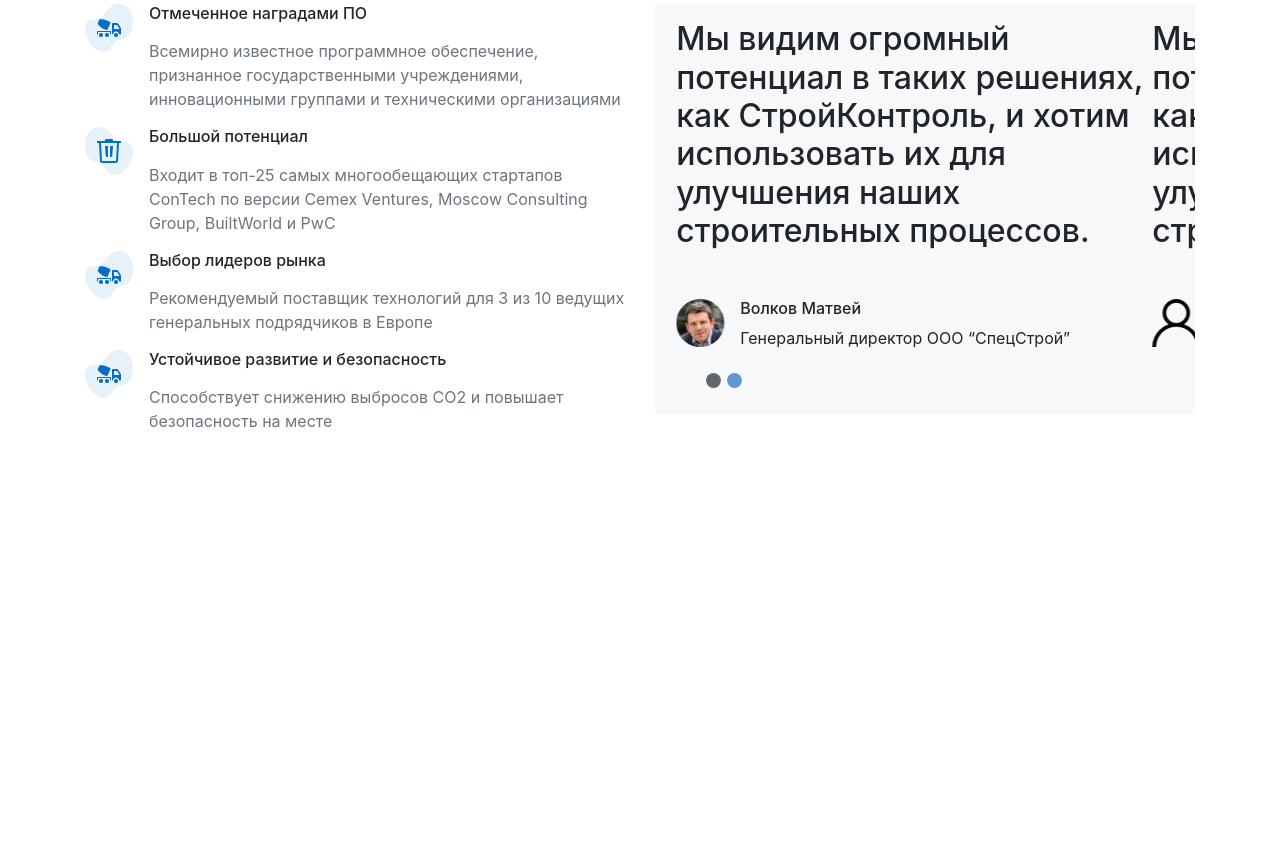
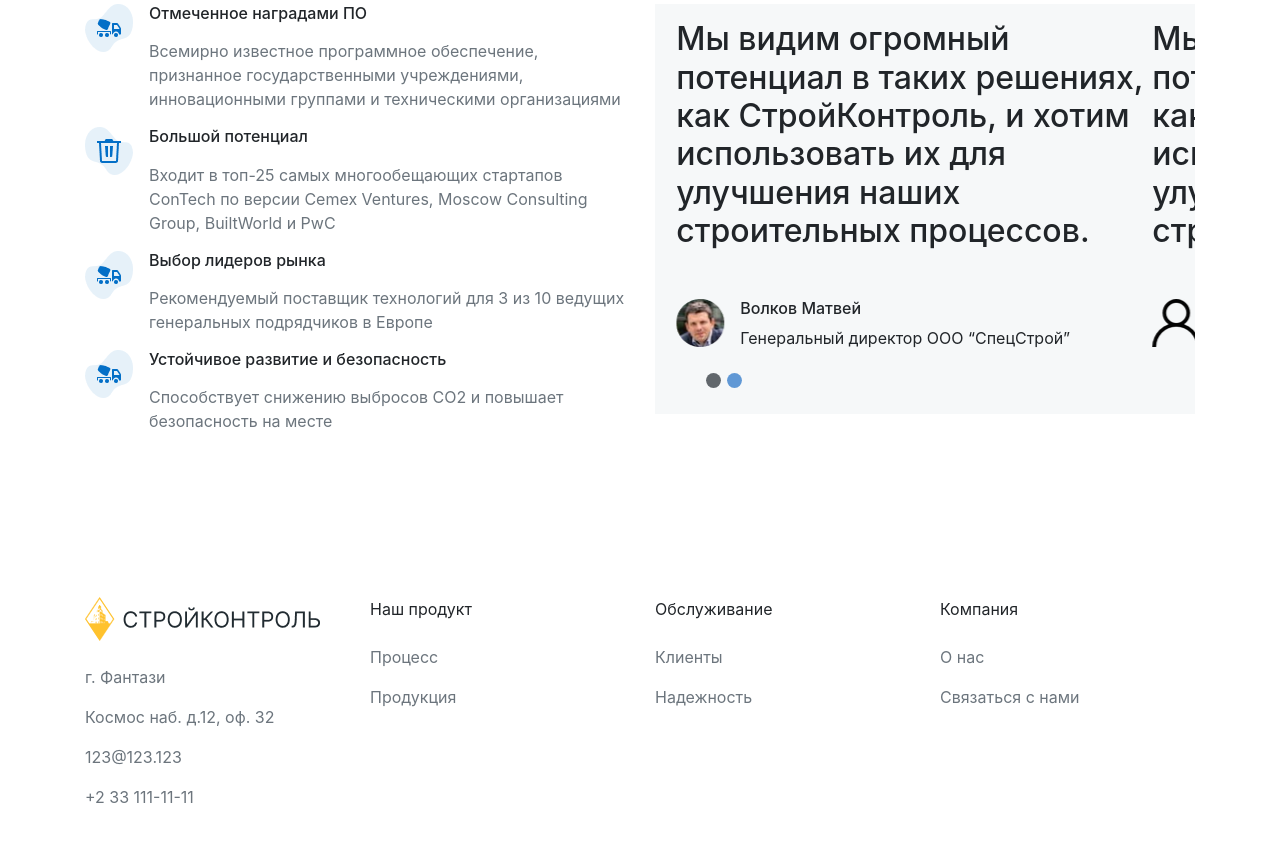
Before and after one commit to eich47/building, a website: page index.html in a window 1280 px wide. Shown: the part 7384-8225 px from the top of the page. Before the commit the page ends 7981 px from the top, so only its background shows below. Drawn offline with nearby package versions, Linux system fonts and the light colour scheme.

Commit message:
нижнее меню

```diff
--- a/css/style.css
+++ b/css/style.css
@@ -74,3 +74,8 @@
 #voidId .carousel-indicators .active {
     background-color: #005cbf;
 }
+
+/*нижнее меню*/
+.bottom-menu address a{
+    color: #6c757d;
+}
--- a/index.html
+++ b/index.html
@@ -935,6 +935,66 @@
         </div>
       </div>
     </section>
+    <footer>
+      <div class="container bottom-menu">
+        <div class="row">
+          <div class="col-6 col-lg-3 mb-3">
+            <ul class="nav flex-column">
+              <li class="nav-item mb-4">
+                <img
+                  class="img-fluid"
+                  src="image/logo.png"
+                  alt="стройконтроль"
+                />
+              </li>
+              <li class="nav-item">
+                <address class="text-muted">
+                  <p>г. Фантази</p>
+                  <p>Космос наб. д.12, оф. 32</p>
+                  <p><a href="mailto:123@123.123">123@123.123</a></p>
+                  <p>+2 33 111-11-11</p>
+                </address>
+              </li>
+            </ul>
+          </div>
+          <div class="col-6 col-lg-3 mb-3">
+            <ul class="nav flex-column">
+              <li class="nav-item mb-3">Наш продукт</li>
+              <li class="nav-item">
+                <a class="nav-link px-0 text-muted" href="#">Процесс</a>
+              </li>
+              <li class="nav-item text-muted">
+                <a class="nav-link px-0 text-muted" href="#">Продукция</a>
+              </li>
+            </ul>
+          </div>
+          <div class="col-6 col-lg-3 mb-3">
+            <ul class="nav flex-column">
+              <li class="nav-item mb-3">Обслуживание</li>
+              <li class="nav-item">
+                <a class="nav-link px-0 text-muted" href="#">Клиенты</a>
+              </li>
+              <li class="nav-item text-muted">
+                <a class="nav-link px-0 text-muted" href="#">Надежность</a>
+              </li>
+            </ul>
+          </div>
+          <div class="col-6 col-lg-3 mb-3">
+            <ul class="nav flex-column">
+              <li class="nav-item mb-3">Компания</li>
+              <li class="nav-item">
+                <a class="nav-link px-0 text-muted" href="#">О нас</a>
+              </li>
+              <li class="nav-item text-muted">
+                <a class="nav-link px-0 text-muted" href="#"
+                  >Связаться с нами</a
+                >
+              </li>
+            </ul>
+          </div>
+        </div>
+      </div>
+    </footer>
     <!-- Optional JavaScript; choose one of the two! -->
 
     <!-- Option 1: jQuery and Bootstrap Bundle (includes Popper) -->
```
